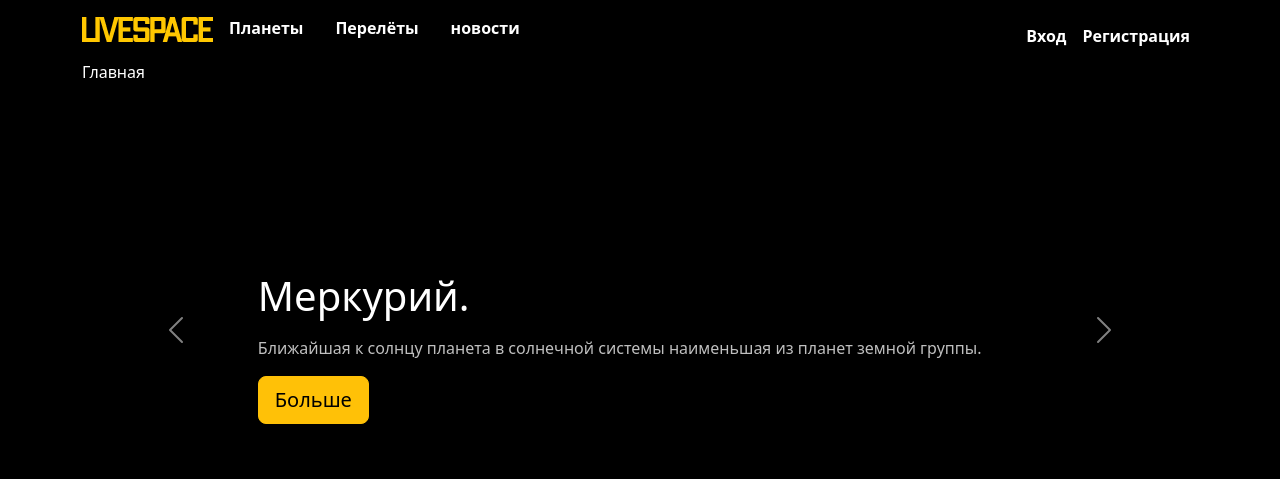
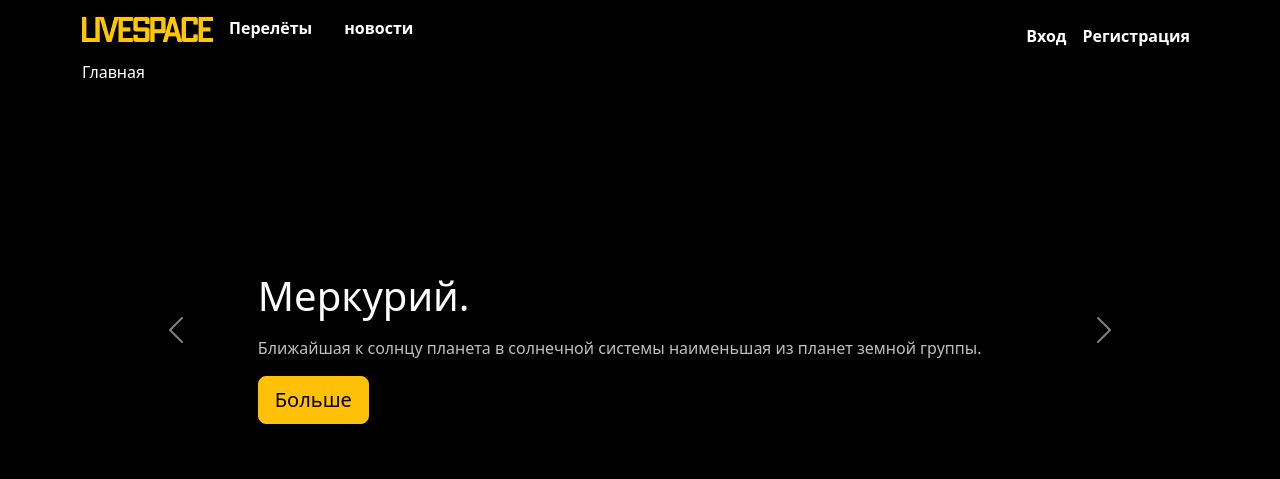
Before and after one commit to IvanGricev/LIVESPACE, a PHP site: page / in a window 1280 px wide. Shown: the top 479 px of the page. Run offline with PHP 8.4, Linux system fonts and the light colour scheme.

Commit message:
Доп изменения из-за смены концепции
Изменены шапки и подвалы: закоментирована ссылка "Планеты"

```diff
--- a/flight_fares.php
+++ b/flight_fares.php
@@ -29,7 +29,7 @@ $user = null;
             <nav class="nav pb-1">
                 <ul class="nav me-auto">
                     <li class="nav-item"><span><a href="index.php"><img src="img/LIVESPACE.png" alt=""></a></span></li>
-                    <li class="nav-item"><a href="index.php" class="px-3 fw-bold" >Планеты </a></li>
+                    <!--<li class="nav-item"><a href="index.php" class="px-3 fw-bold" >Земля</a></li>-->
                     <li class="nav-item"><a href="" class="px-3 fw-bold">Перелёты</a></li>
                     <li class="nav-item"><a href="news.php" class="px-3 fw-bold">История</a></li>
                 </ul>
@@ -175,7 +175,7 @@ $user = null;
         <div class="nav">
             <ul class="nav me-auto">
                 <li class="nav-item"><a href="index.php"><img src="img/LIVESPACE.png" alt=""></a></li>
-                <li class="nav-item pl-3"><a href="planets.php" class="px-2">Планеты </a></li>
+                <!--<li class="nav-item pl-3"><a href="planets.php" class="px-2">Планеты </a></li>-->
                 <li class="nav-item pl-3"><a href="flight_fares.php" class="px-2">Перелёты</a></li>
                 <li class="nav-item pl-3"><a href="news.php" class="px-2">История</a></li>
             </ul>
--- a/index.php
+++ b/index.php
@@ -29,7 +29,7 @@ $user = null;
             <nav class="nav pb-1">
                 <ul class="nav me-auto">
                     <li class="nav-item"><span><a href="index.php"><img src="img/LIVESPACE.png" alt=""></a></span></li>
-                    <li class="nav-item"><a href="index.php" class="px-3 fw-bold" >Планеты </a></li>
+                    <!--<li class="nav-item"><a href="index.php" class="px-3 fw-bold" >Земля</a></li>-->
                     <li class="nav-item"><a href="flight_fares.php" class="px-3 fw-bold">Перелёты</a></li>
                     <li class="nav-item"><a href="news.php" class="px-3 fw-bold">новости</a></li>
                 </ul>
@@ -207,7 +207,7 @@ $user = null;
         <div class="nav">
             <ul class="nav me-auto">
                 <li class="nav-item"><a href="index.php"><img src="img/LIVESPACE.png" alt=""></a></li>
-                <li class="nav-item pl-3"><a href="planets.php" class="px-2">Планеты </a></li>
+                <!--<li class="nav-item pl-3"><a href="planets.php" class="px-2">Планеты </a></li>-->
                 <li class="nav-item pl-3"><a href="flight_fares.php" class="px-2">Перелёты</a></li>
                 <li class="nav-item pl-3"><a href="news.php" class="px-2">История</a></li>
             </ul>
--- a/login.php
+++ b/login.php
@@ -30,7 +30,7 @@ if (check_auth()) {
             <nav class="nav pb-1">
                 <ul class="nav me-auto">
                     <li class="nav-item"><span><a href="index.php"><img src="img/LIVESPACE.png" alt=""></a></span></li>
-                    <li class="nav-item"><a href="index.php" class="px-3 fw-bold" >Планеты </a></li>
+                    <!--<li class="nav-item"><a href="index.php" class="px-3 fw-bold" >Планеты </a></li>-->
                     <li class="nav-item"><a href="flight_fares.hph" class="px-3 fw-bold">Перелёты</a></li>
                     <li class="nav-item"><a href="news.php" class="px-3 fw-bold">новости</a></li>
                 </ul>
@@ -85,7 +85,7 @@ if (check_auth()) {
         <div class="nav">
             <ul class="nav me-auto">
                 <li class="nav-item"><a href="index.php"><img src="img/LIVESPACE.png" alt=""></a></li>
-                <li class="nav-item pl-3"><a href="planets.php" class="px-2">Планеты </a></li>
+                <!--<li class="nav-item pl-3"><a href="planets.php" class="px-2">Планеты </a></li>-->
                 <li class="nav-item pl-3"><a href="flight_fares.php" class="px-2">Перелёты</a></li>
                 <li class="nav-item pl-3"><a href="news.php" class="px-2">История</a></li>
             </ul>
--- a/news.php
+++ b/news.php
@@ -29,7 +29,7 @@ if (check_auth()) {
             <nav class="nav pb-1">
                 <ul class="nav me-auto">
                     <li class="nav-item"><span><a href="index.php"><img src="img/LIVESPACE.png" alt=""></a></span></li>
-                    <li class="nav-item"><a href="index.php" class="px-3 fw-bold" >Планеты </a></li>
+                    <!--<li class="nav-item"><a href="index.php" class="px-3 fw-bold" >Планеты </a></li>-->
                     <li class="nav-item"><a href="flight_fares.php" class="px-3 fw-bold">Перелёты</a></li>
                     <li class="nav-item"><a href="news.php" class="px-3 fw-bold">История</a></li>
                 </ul>
@@ -118,7 +118,7 @@ if (check_auth()) {
         <div class="nav">
             <ul class="nav me-auto">
                 <li class="nav-item"><a href="index.php"><img src="img/LIVESPACE.png" alt=""></a></li>
-                <li class="nav-item pl-3"><a href="planets.php" class="px-2">Планеты </a></li>
+                <!--<li class="nav-item pl-3"><a href="planets.php" class="px-2">Планеты </a></li>-->
                 <li class="nav-item pl-3"><a href="flight_fares.php" class="px-2">Перелёты</a></li>
                 <li class="nav-item pl-3"><a href="news.php" class="px-2">История</a></li>
             </ul>
--- a/registration.php
+++ b/registration.php
@@ -30,7 +30,7 @@ if (check_auth()) {
             <nav class="nav pb-1">
                 <ul class="nav me-auto">
                     <li class="nav-item"><span><a href="index.php"><img src="img/LIVESPACE.png" alt=""></a></span></li>
-                    <li class="nav-item"><a href="index.php" class="px-3 fw-bold" >Планеты </a></li>
+                    <!--<li class="nav-item"><a href="index.php" class="px-3 fw-bold" ></a></li>-->
                     <li class="nav-item"><a href="flight_fares.php" class="px-3 fw-bold">Перелёты</a></li>
                     <li class="nav-item"><a href="news.php" class="px-3 fw-bold">История</a></li>
                 </ul>
@@ -88,7 +88,7 @@ if (check_auth()) {
         <div class="nav">
             <ul class="nav me-auto">
                 <li class="nav-item"><a href="index.php"><img src="img/LIVESPACE.png" alt=""></a></li>
-                <li class="nav-item pl-3"><a href="planets.php" class="px-2">Планеты </a></li>
+                <!--<li class="nav-item pl-3"><a href="planets.php" class="px-2">Планеты </a></li>-->
                 <li class="nav-item pl-3"><a href="flight_fares.php" class="px-2">Перелёты</a></li>
                 <li class="nav-item pl-3"><a href="news.php" class="px-2">История</a></li>
             </ul>
```
